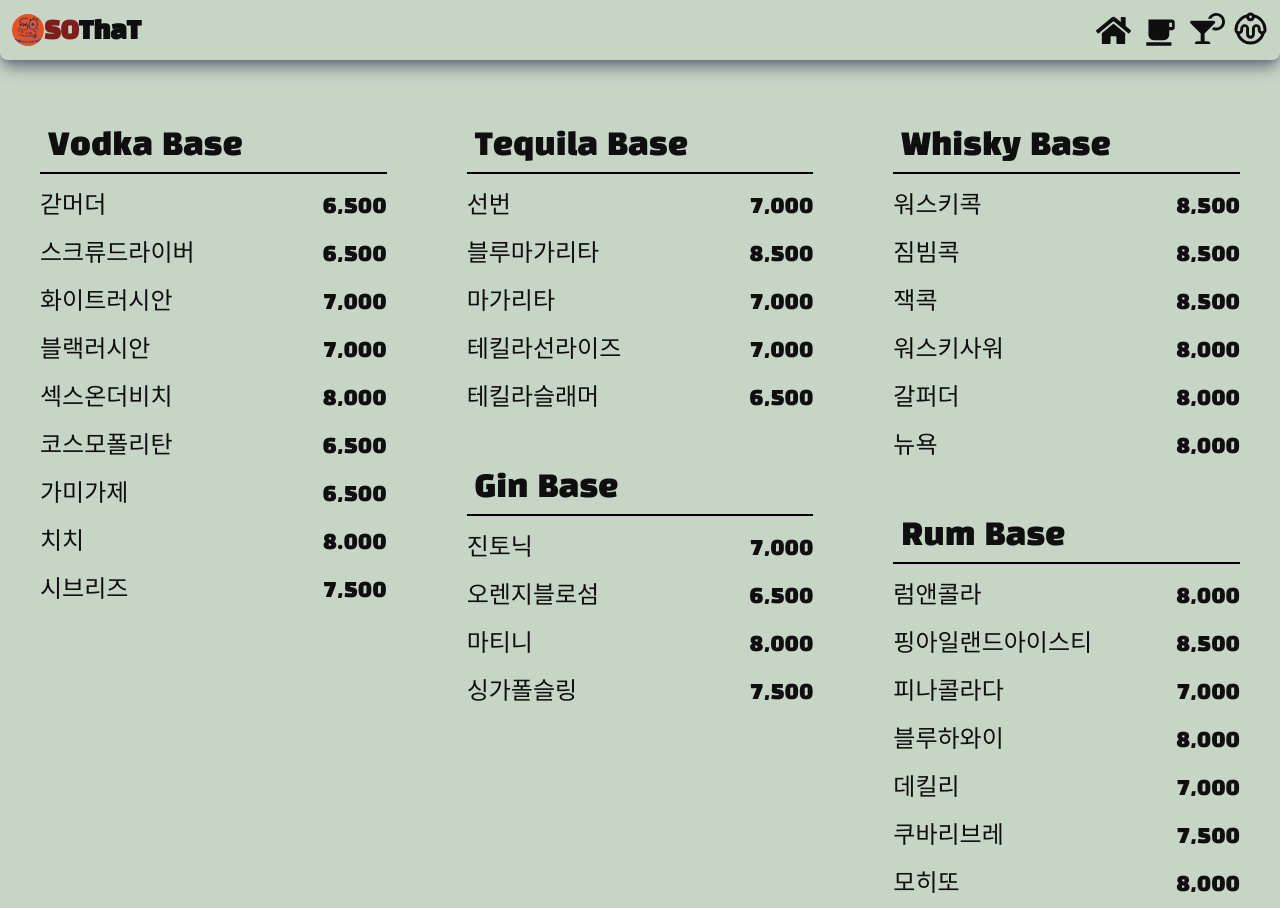
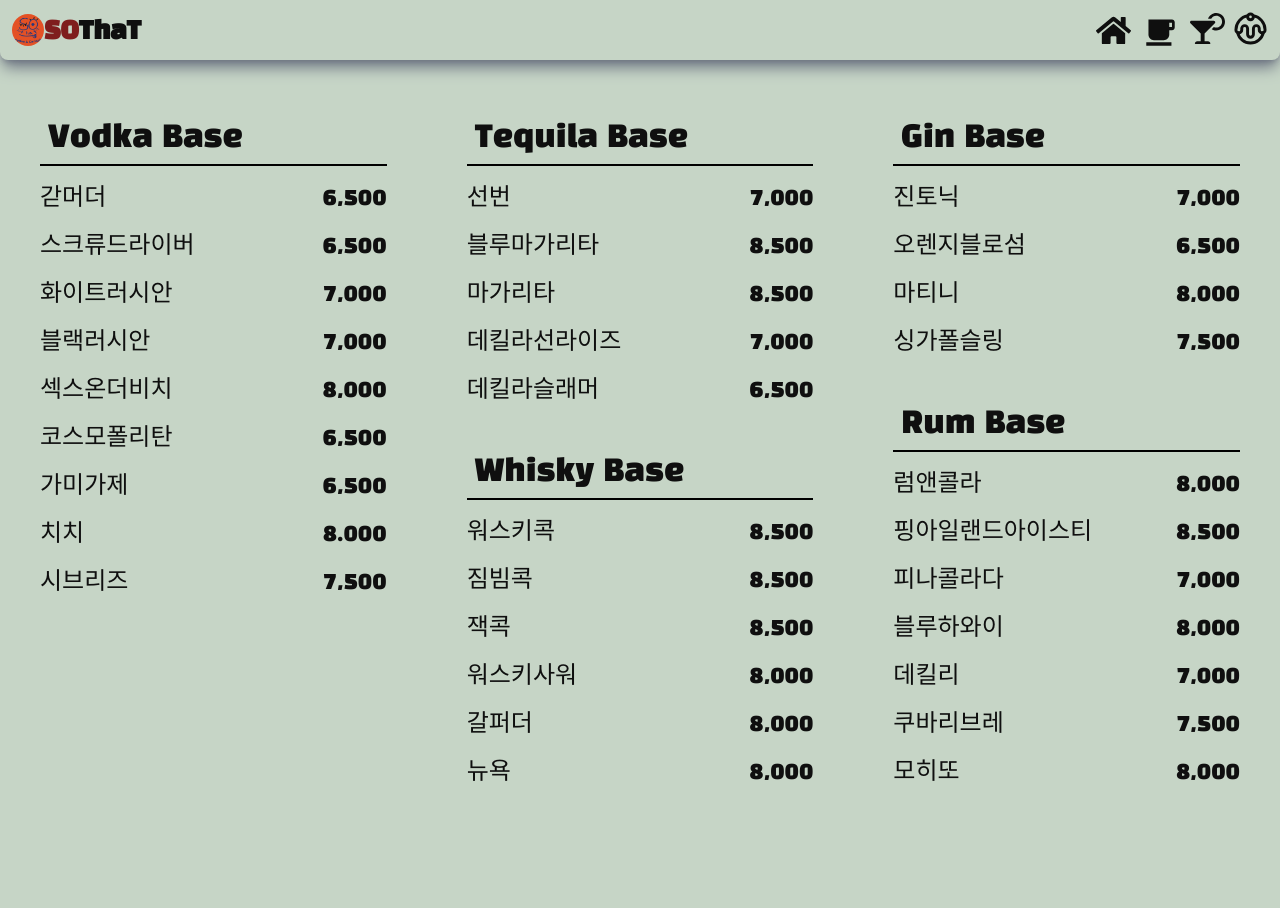
Before and after one commit to jaewoo-ahn/soThat, a React (Create React App) app: page /barmenu in a window 1280 px wide. After the commit the page ends 880 px from the top, so only its background shows below. Built offline with nearby package versions, Linux system fonts and the light colour scheme.

Commit message:
for checking

```diff
--- a/src/components/menubox.jsx
+++ b/src/components/menubox.jsx
@@ -2,7 +2,7 @@
 
 const Menubox = ({ base, items }) => {
   return (
-    <div className="w-full mt-10 px-10">
+    <div className="w-full mt-8 px-10">
       <p className="w-full border-b-2 border-black text-3xl font-blackhans p-2">
         {base}
       </p>
--- a/src/data/bar.js
+++ b/src/data/bar.js
@@ -18,9 +18,9 @@
     items: [
       { name: "선번", price: "7,000" },
       { name: "블루마가리타", price: "8,500" },
-      { name: "마가리타", price: "7,000" },
-      { name: "테킬라선라이즈", price: "7,000" },
-      { name: "테킬라슬래머", price: "6,500" },
+      { name: "마가리타", price: "8,500" },
+      { name: "데킬라선라이즈", price: "7,000" },
+      { name: "데킬라슬래머", price: "6,500" },
     ],
   },
   {
--- a/src/pages/BarMenu.jsx
+++ b/src/pages/BarMenu.jsx
@@ -11,10 +11,10 @@
       </div>
       <div className="w-1/2">
         <Menubox base={barmenu[1].base} items={barmenu[1].items} />
-        <Menubox base={barmenu[2].base} items={barmenu[2].items} />
+        <Menubox base={barmenu[3].base} items={barmenu[3].items} />
       </div>
       <div className="w-1/2">
-        <Menubox base={barmenu[3].base} items={barmenu[3].items} />
+        <Menubox base={barmenu[2].base} items={barmenu[2].items} />
         <Menubox base={barmenu[4].base} items={barmenu[4].items} />
       </div>
     </section>
```
